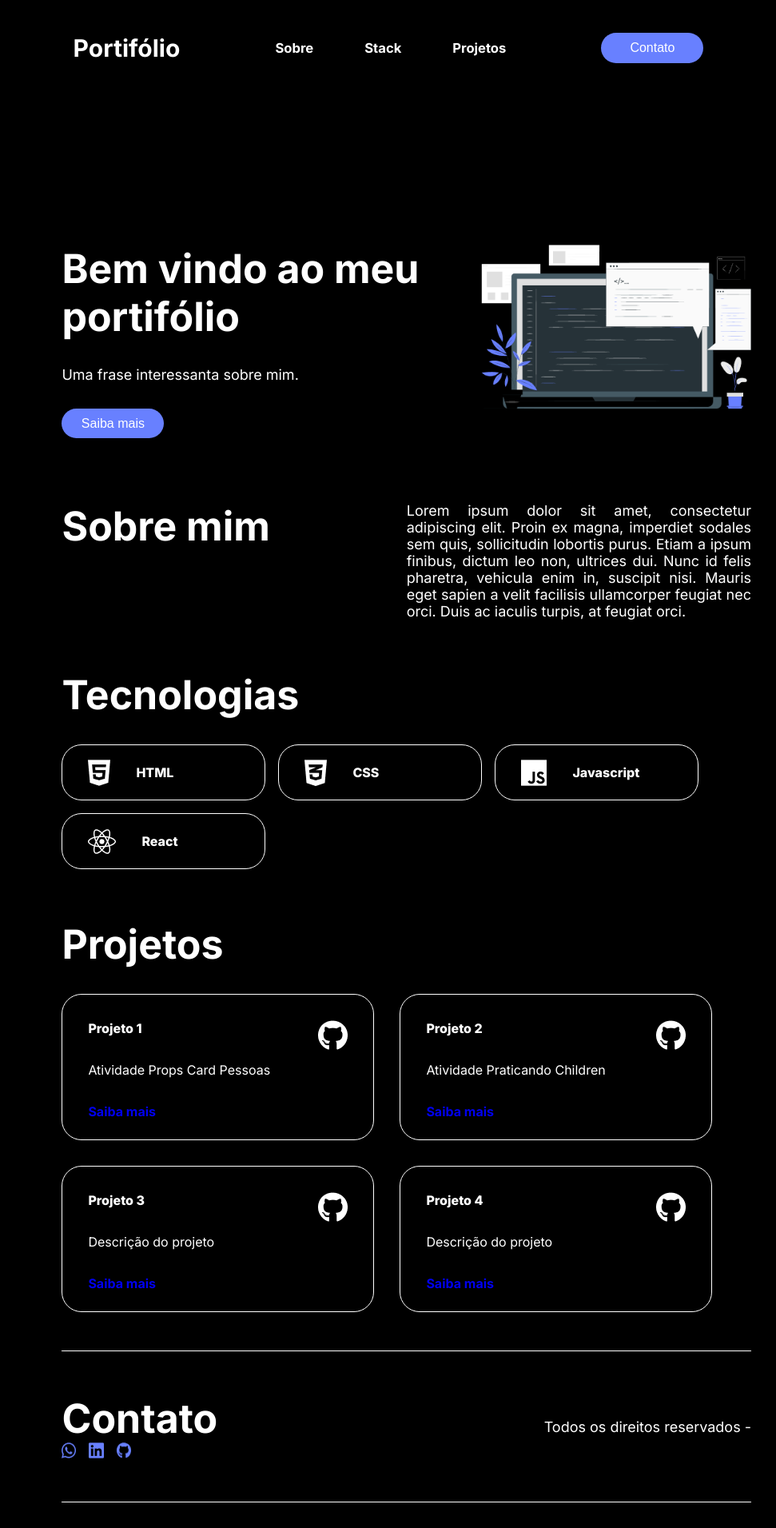
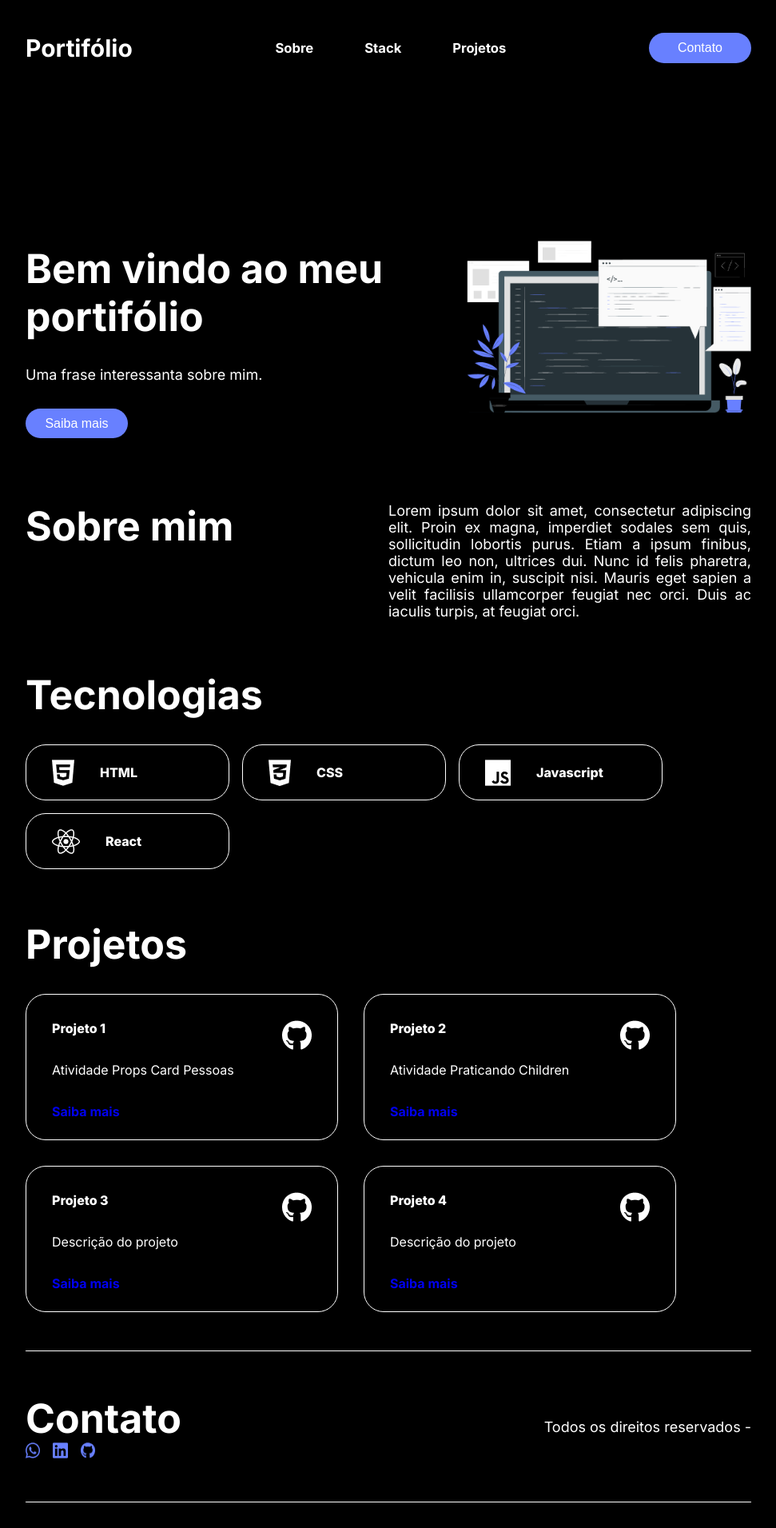
Before and after one commit to Kenzie-Academy-Brasil-Developers/Kenzie-Academy-Brasil-Developers-m3-s1-entrega-portfolio-template-EduardoWiezel0801, a React (Vite) app: page / in a window 1280 px wide. Shown: the whole page at 80% size, without its empty margins (154-1125 px from the left). Built offline with nearby package versions, Linux system fonts and the light colour scheme.

Commit message:
"correção"

```diff
--- a/src/compnents/Footer/styles.module.css
+++ b/src/compnents/Footer/styles.module.css
@@ -5,7 +5,7 @@
     align-items: center;
     border-bottom:1px solid white;
     border-top:1px solid white;
-    margin-left: 5%;
+
     height: 11.875rem;
     margin-bottom: 2rem;
 
--- a/src/compnents/Header/styles.module.css
+++ b/src/compnents/Header/styles.module.css
@@ -3,7 +3,7 @@
     flex-direction: row;
     flex-wrap: nowrap;
     align-content: center;
-    justify-content: space-around;
+    justify-content: space-between;
     align-items: center;
     width: 100%;
     height: 15vh;
--- a/src/compnents/sections/AboutMeSection/styles.module.css
+++ b/src/compnents/sections/AboutMeSection/styles.module.css
@@ -3,8 +3,7 @@
     display: flex;
     justify-content: space-between;
     align-items: stretch;
-    margin-left: 5%;
-    gap: 1rem;
+
 }
 .aboutTitle{
     width: 40%;
--- a/src/compnents/sections/BunnerSection/styles.module.css
+++ b/src/compnents/sections/BunnerSection/styles.module.css
@@ -4,7 +4,7 @@
     display: flex;
     justify-content: space-around;
     align-items: center;
-    margin-left: 5%;
+
 
 
 }
--- a/src/compnents/sections/ProjectsSection/ProjectCard/styles.module.css
+++ b/src/compnents/sections/ProjectsSection/ProjectCard/styles.module.css
@@ -1,6 +1,6 @@
 .projectCardSection{
     margin-top: 4rem;
-   margin-left: 5%;
+
    display: flex;
    flex-direction: row;
    flex-wrap: wrap;
--- a/src/compnents/sections/TechSection/TechList/styles.module.css
+++ b/src/compnents/sections/TechSection/TechList/styles.module.css
@@ -1,7 +1,7 @@
 
 .cardContainer{
    margin-top: 4rem;
-   margin-left: 5%;
+
    display: flex;
    flex-direction: row;
    flex-wrap: wrap;
```
